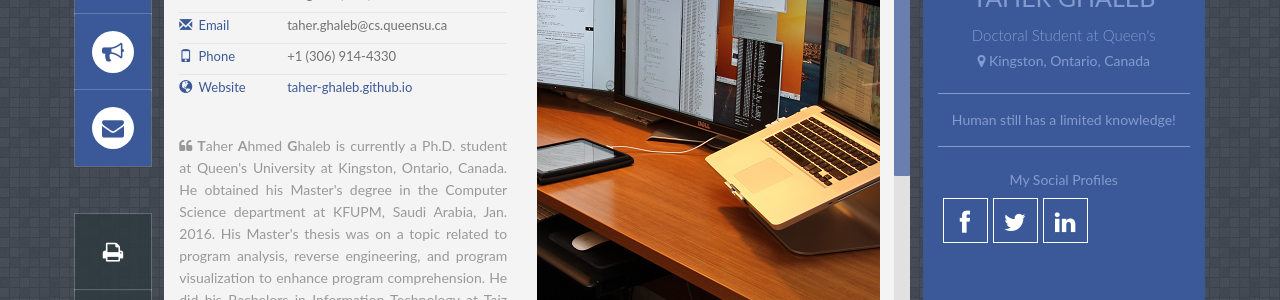
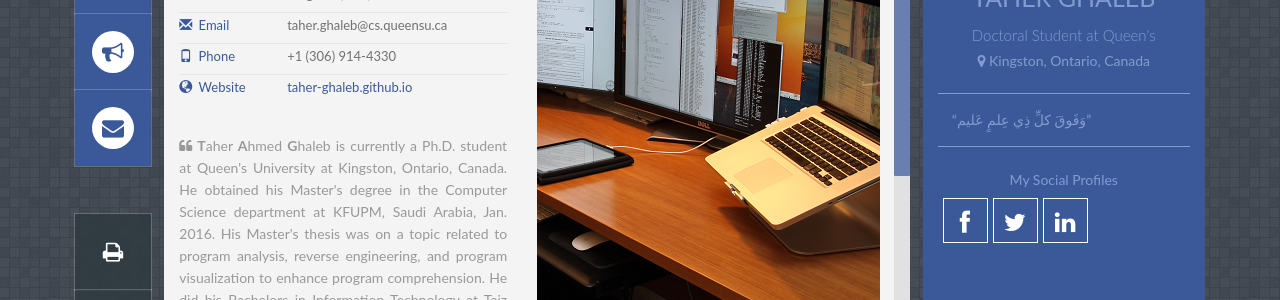
Before and after one commit to Taher-Ghaleb/Taher-Ghaleb.github.io, a Jekyll site: the page built from index.html, in a window 1280 px wide. Shown: the part 373-673 px from the top of the page. Built offline with Jekyll 4.4.1, drawn with Linux system fonts in a browser that asks for light colours; some web fonts are replaced.

Commit message:
Update index.html

```diff
--- a/index.html
+++ b/index.html
@@ -80,7 +80,7 @@
         <!-- Profile Description -->
         <div id="profile_desc">
             <p>
-            	&nbsp;&nbsp;&nbsp;&nbsp;Human still has a limited knowledge!
+            	&nbsp;&nbsp;&nbsp;&nbsp;“وَفَوقَ كلِّ ذِي عِلمٍ عَليم”
             </p>
 
         </div>
@@ -90,11 +90,11 @@
         <!-- Name -->
          <div id="profile_social">
             <h6>My Social Profiles</h6>
-	    <center>
-              <a href="https://www.Facebook.com/taherco"><i class="fa fa-facebook"></i></a>
-              <a href="https://twitter.com/Taherco"><i class="fa fa-twitter"></i></a>
-              <a href="https://www.linkedin.com/in/taherco/"><i class="fa fa-linkedin"></i></a>
-	    </center>
+
+              &nbsp;&nbsp;&nbsp;&nbsp;<a href="https://www.Facebook.com/taherco"><i class="fa fa-facebook"></i></a>
+              &nbsp;&nbsp;&nbsp;&nbsp;<a href="https://twitter.com/Taherco"><i class="fa fa-twitter"></i></a>
+              &nbsp;&nbsp;&nbsp;&nbsp;<a href="https://www.linkedin.com/in/taherco/"><i class="fa fa-linkedin"></i></a>
+
             <div class="clear"></div>
         </div>
         <!-- End Name -->
```
